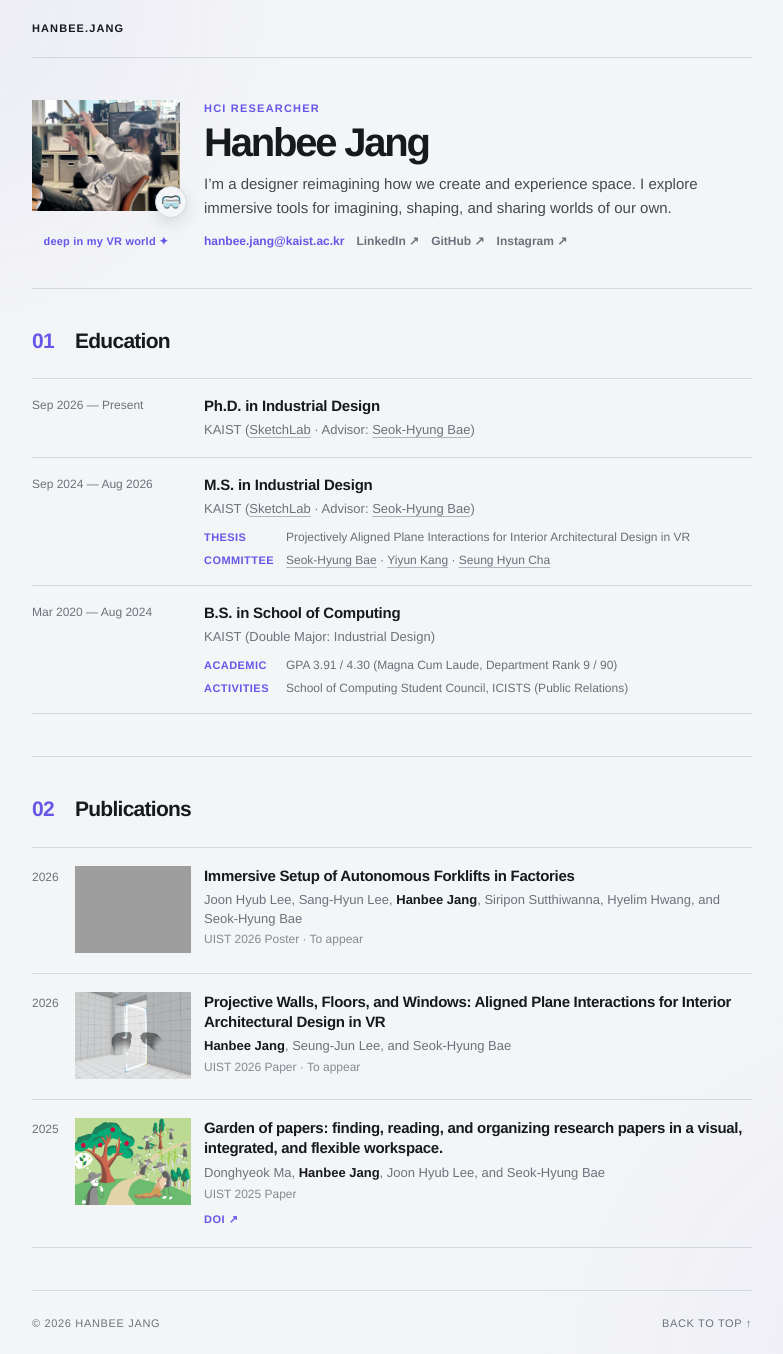
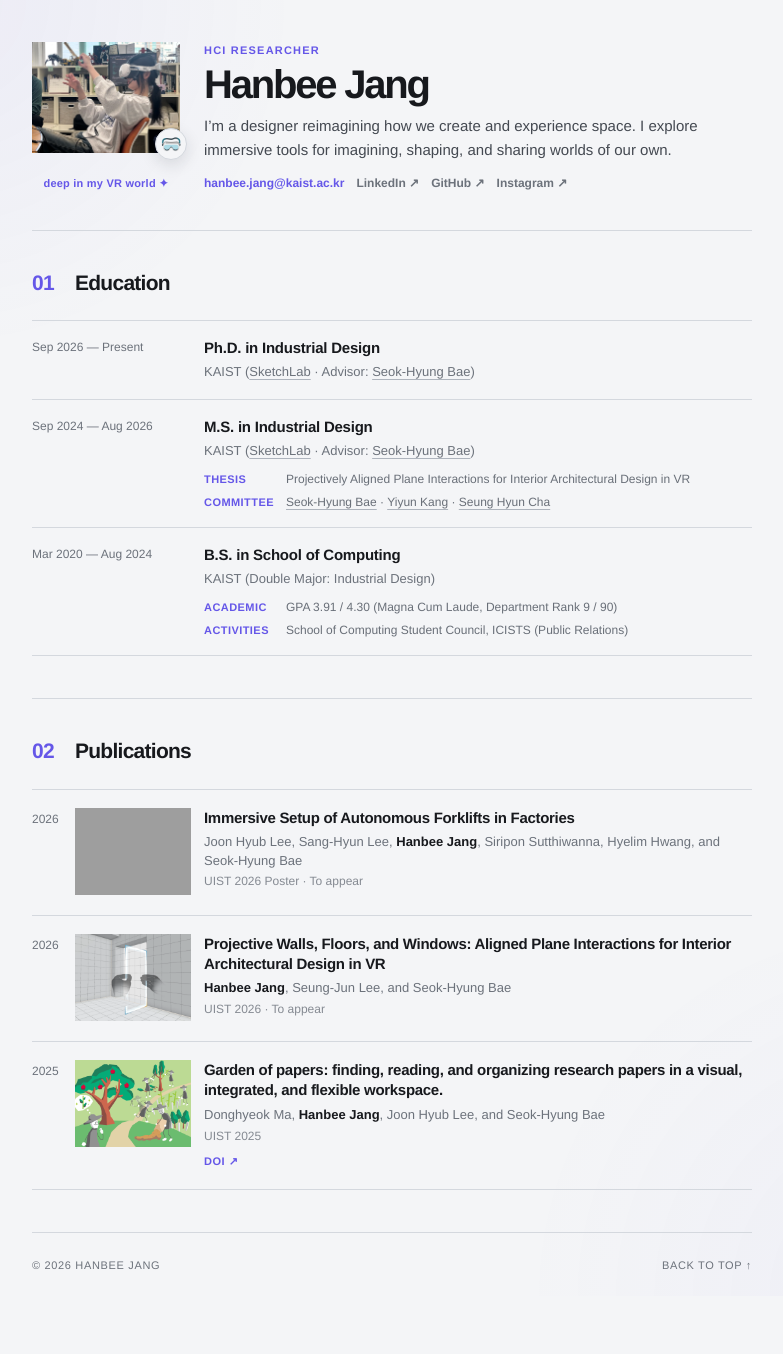
Before and after one commit to janghanbee/janghanbee.github.io, an Astro site: page / in a window 1280 px wide. Shown: the whole page, without its empty margins (248-1031 px from the left). After the commit the page ends 1296 px from the top, so only its background shows below. Built offline with nearby package versions, Linux system fonts and the light colour scheme; Astro itself is replaced by a stand-in of ours; grey boxes are pictures that could not be loaded; a web font is replaced by a local one.

Commit message:
Update-running-profile-and-header

```diff
--- a/src/data/profile.ts
+++ b/src/data/profile.ts
@@ -115,7 +115,7 @@ export const profile = {
       figureAlt: "Representative figure showing aligned plane interactions for interior architectural design in VR",
       title: "Projective Walls, Floors, and Windows: Aligned Plane Interactions for Interior Architectural Design in VR",
       authors: "Hanbee Jang, Seung-Jun Lee, and Seok-Hyung Bae",
-      venue: "UIST 2026 Paper",
+      venue: "UIST 2026",
       note: "To appear",
     },
     {
@@ -124,7 +124,7 @@ export const profile = {
       figureAlt: "Representative figure for Garden of Papers",
       title: "Garden of papers: finding, reading, and organizing research papers in a visual, integrated, and flexible workspace.",
       authors: "Donghyeok Ma, Hanbee Jang, Joon Hyub Lee, and Seok-Hyung Bae",
-      venue: "UIST 2025 Paper",
+      venue: "UIST 2025",
       links: [
         { label: "DOI", href: "https://dl.acm.org/doi/full/10.1145/3746059.3747637" },
       ],
@@ -176,10 +176,10 @@ export const profile = {
       id: "running",
       icon: "🏃",
       photo: "/website_photo_4.webp",
-      photoAlt: "Hanbee Jang in running mode",
-      caption: "10K, done and happy\u00A0✦",
+      photoAlt: "Hanbee Jang after finishing a half marathon",
+      caption: "half marathon finisher\u00A0✦",
       label: "Run mode",
-      status: "Out for a steady run.",
+      status: "Half marathon finisher.",
     },
   ] satisfies Mode[],
 };
--- a/src/pages/index.astro
+++ b/src/pages/index.astro
@@ -60,10 +60,6 @@ const isProfileAuthor = (name: string) =>
   jsonLd={homepageSchema}
 >
   <main id="main-content" class="page" data-mode={initialMode.id}>
-    <header class="site-meta">
-      <a href="#top">HANBEE.JANG</a>
-    </header>
-
     <section class="profile-intro" id="top" aria-labelledby="profile-name">
       <figure class="portrait-column">
         <div class="photo-frame">
--- a/src/styles/global.css
+++ b/src/styles/global.css
@@ -73,23 +73,6 @@ button:focus-visible {
 .page {
   width: min(calc(100% - 32px), 720px);
   margin-inline: auto;
-}
-
-.site-meta {
-  display: flex;
-  align-items: center;
-  min-height: 58px;
-  border-bottom: 1px solid var(--line);
-  color: var(--muted);
-  font-size: 11px;
-  font-weight: 680;
-  letter-spacing: 0.1em;
-  text-transform: uppercase;
-}
-
-.site-meta a {
-  color: var(--ink);
-  text-decoration: none;
 }
 
 .profile-intro {
@@ -463,10 +446,6 @@ footer p {
     width: min(calc(100% - 20px), 720px);
   }
 
-  .site-meta {
-    min-height: 50px;
-  }
-
   .profile-intro {
     grid-template-columns: 104px minmax(0, 1fr);
     gap: 14px;
```
Also changed, not shown: public/website_photo_4.webp.
